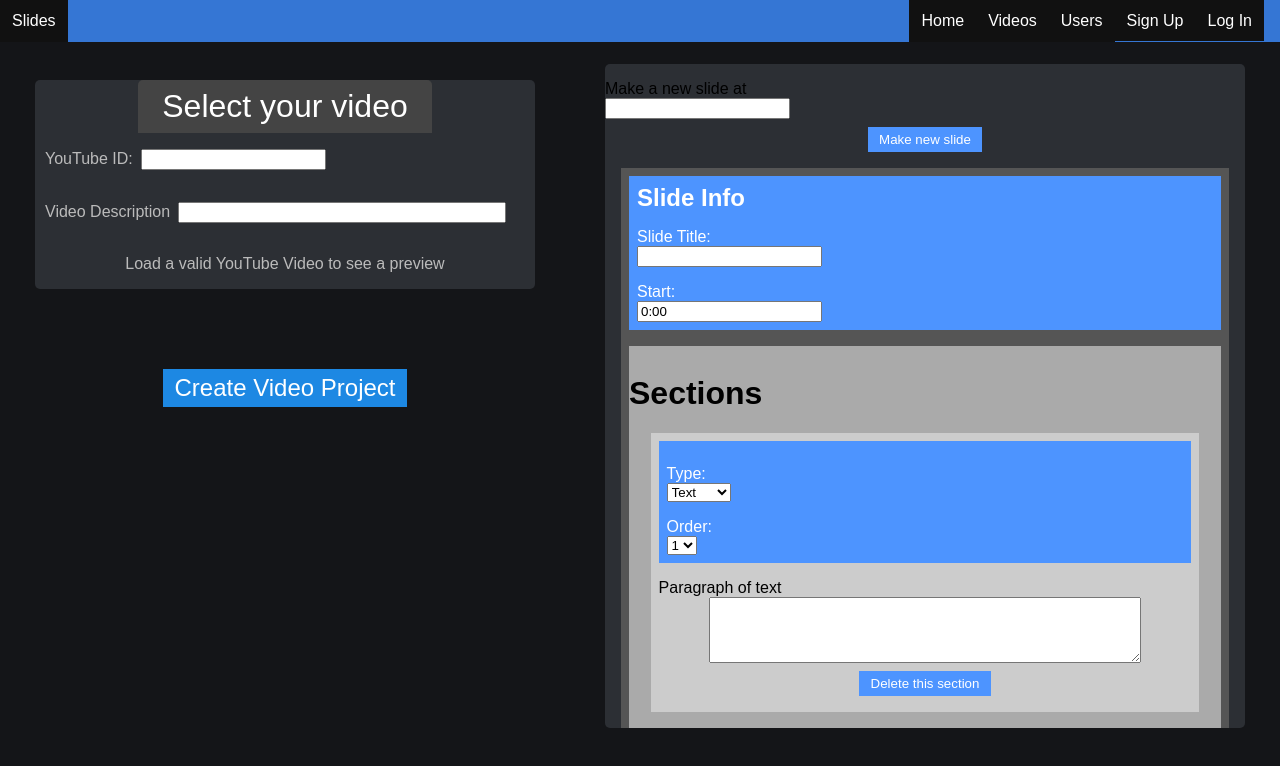
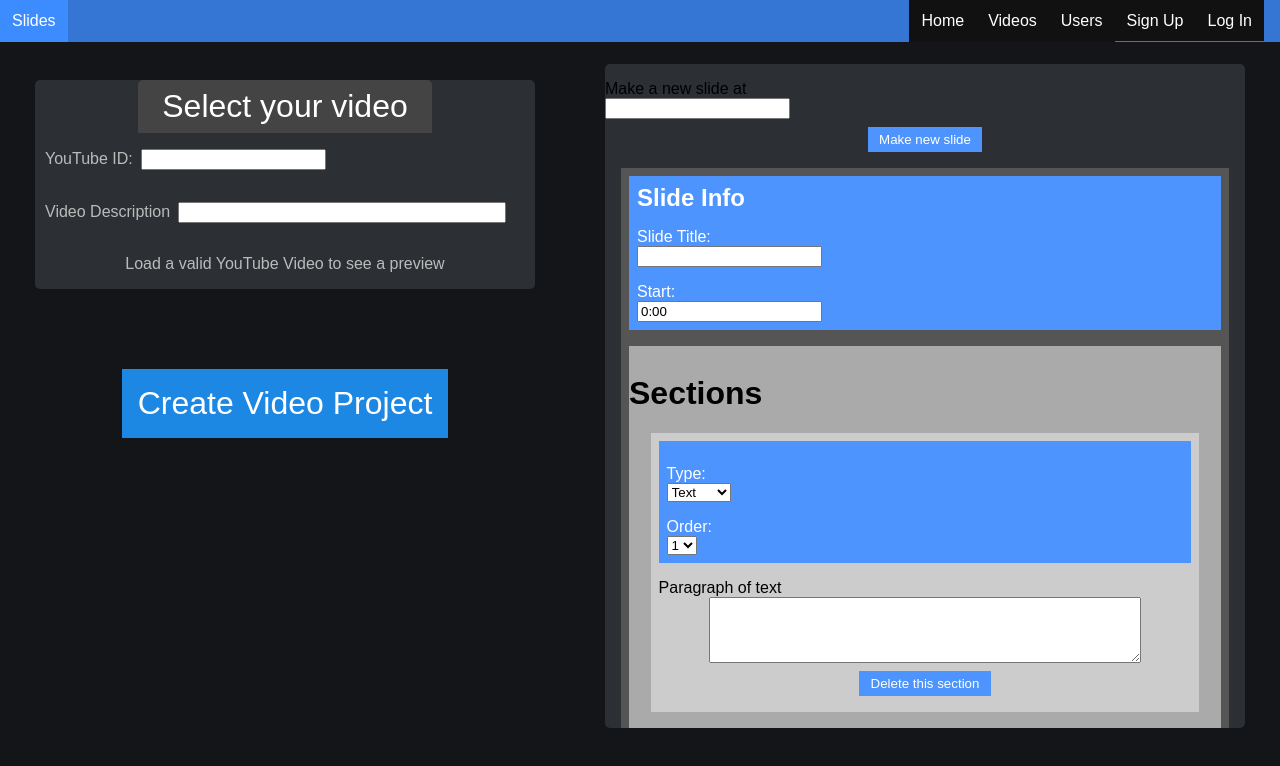
Before and after one commit to MostlyFocusedMike/slides-front, a React (Create React App) app: page /videos/new in a window 1280 px wide. Shown: the top 766 px of the page. Built offline with nearby package versions, Linux system fonts and the light colour scheme; what normalizr would draw is missing.

Commit message:
make button a little bigger

```diff
--- a/src/App.css
+++ b/src/App.css
@@ -193,7 +193,8 @@ img {
       margin: .5rem auto;
       display: block;
       transition: background 150ms;
-      font-size: 1.5rem; }
+      font-size: 2rem;
+      padding: 1rem; }
       #big-form div #create-project button:hover {
         background: #10BC24;
         color: white; }
--- a/src/scss/main.scss
+++ b/src/scss/main.scss
@@ -313,7 +313,8 @@ img {
       margin: 5rem 0;
       button {
         @include basic-button(white, white, #1D88E3, #10BC24, #31D044);
-        font-size: 1.5rem;
+        font-size: 2rem;
+        padding: 1rem;
       }
     }
   }
```
Also changed, not shown: 1 other file (tests, documents, lock files or other folders).
